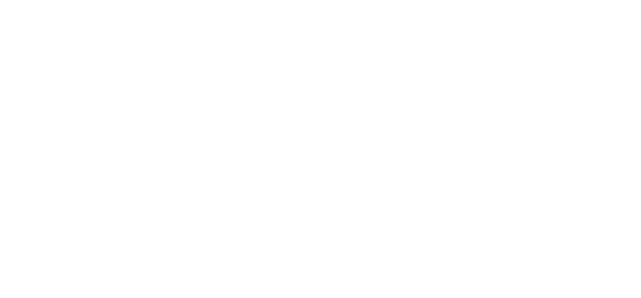
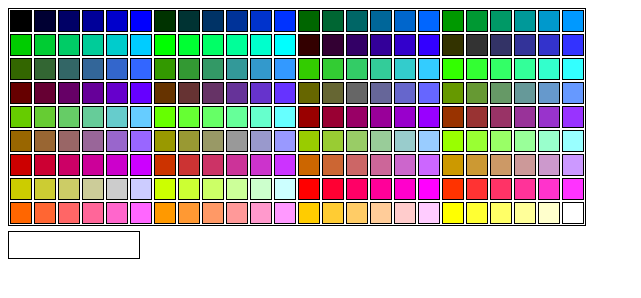
Before and after one commit to iprachigoyal/Practical4.github.io, a plain HTML site: page exercise8.html in a window 1280 px wide. Shown: the whole page, without its empty margins (0-641 px from the left). Drawn offline with Linux system fonts and the light colour scheme.

Commit message:
Practical-4

```diff
--- a/exercise8.html
+++ b/exercise8.html
@@ -0,0 +1,34 @@
+<!DOCTYPE html>
+<html lang="en">
+<head>
+    <meta charset="UTF-8">
+    <title>Exercise #8: Color picker</title>
+    <style>
+        #colors {
+            width: 576px;
+            height: 216px;
+            border: 1px solid black;
+        }
+        #selected {
+            margin-top: 5px;
+            padding: 5px;
+            text-align: center;
+            width: 120px;
+            height: 1em;
+            border: 1px solid black;
+        }
+        .choice {
+            float:left;
+            width: 20px;
+            height: 20px;
+            border: 1px solid black;
+            margin: 1px;
+        }
+    </style>
+    <script src="Js/exercise8.js"></script>
+</head>
+<body>
+    <div id="colors"></div>
+    <div id="selected"></div>
+</body>
+</html>
```
Also changed, not shown: exercise10a_EndlessAlert.html (+4 -4 lines), exercise2b.html (added, +39 -0 lines), Js/exercise8.js (line endings or trailing spaces), Js/labyrinth.class.js (line endings or trailing spaces), exercise10b_WhackAMole.html (indentation only), exercise10c_ StickyPage.html (indentation only), exercise5.html (line endings or trailing spaces), exercise7.css (line endings or trailing spaces), exercise7.html (line endings or trailing spaces), exercise7b.html (line endings or trailing spaces), 2 other files.
